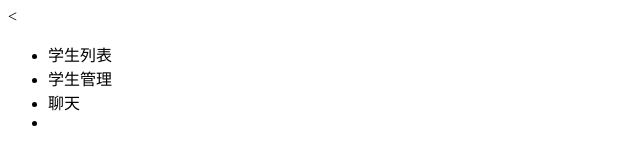
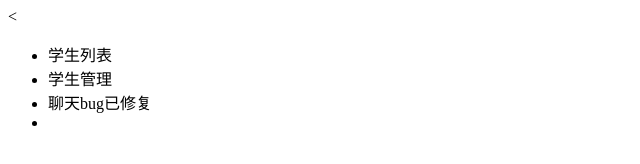
Before and after one commit to Almost42/student, a plain HTML site: page index.html in a window 1280 px wide. Shown: the whole page, without its empty margins (0-640 px from the left). Drawn offline with Linux system fonts and the light colour scheme.

Commit message:
完成聊天bug修复

```diff
--- a/index.html
+++ b/index.html
@@ -8,7 +8,7 @@
     <ul>
         <li>学生列表</li>
         <li>学生管理</li>
-        <li>聊天</li>
+        <li>聊天bug已修复</li>
         <li></li>
     </ul>
 </body>
```
